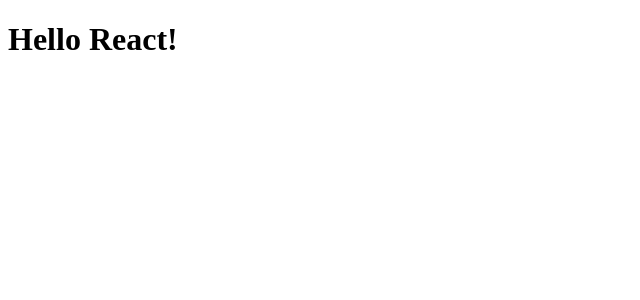
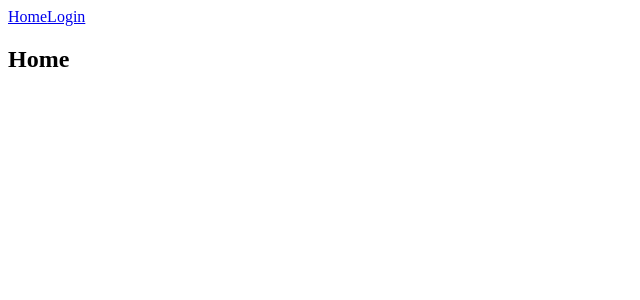
Before and after one commit to MarcoTUM/Groceryou_Frontend, a React (Create React App) app: page / in a window 1280 px wide. Shown: the top 300 px of the page, without its empty margins (0-640 px from the left). Built offline with nearby package versions, Linux system fonts and the light colour scheme.

Commit message:
Added simple react router.

```diff
--- a/package.json
+++ b/package.json
@@ -8,6 +8,7 @@
     "@testing-library/user-event": "^7.2.1",
     "react": "^16.13.1",
     "react-dom": "^16.13.1",
+    "react-router-dom": "^5.2.0",
     "react-scripts": "3.4.1"
   },
   "scripts": {
--- a/public/index.html
+++ b/public/index.html
@@ -1,13 +1,14 @@
 <!DOCTYPE html>
 <html lang="en">
-  <head>
-    <meta charset="utf-8" />
-    <meta name="viewport" content="width=device-width, initial-scale=1" />
-    <title>React App</title>
-  </head>
-  <body>
 
-    <div id="root"></div>
+<head>
+  <meta charset="utf-8" />
+  <meta name="viewport" content="width=device-width, initial-scale=1" />
+  <title>Groceryou</title>
+</head>
 
-  </body>
+<body>
+  <div id="app"></div>
+</body>
+
 </html>
--- /dev/null
+++ b/src/App.js
@@ -0,0 +1,34 @@
+import React from 'react';
+
+import {
+    BrowserRouter as Router,
+    Switch,
+    Route
+} from 'react-router-dom';
+
+import StartpageView from './views/HomeView';
+import UserLoginView from './views/UserLoginView';
+
+class App extends React.Component {
+    constructor(props) {
+        super(props);
+        this.state = {
+            title: "Groceryou",
+        };
+    }
+
+    render() {
+        return (
+            <div>
+                <Router>
+                    <Switch>
+                        <Route exact path="/" component={StartpageView} />
+                        <Route path="/login" component={UserLoginView} />
+                    </Switch>
+                </Router>
+            </div>
+        );
+    }
+}
+
+export default App;
--- /dev/null
+++ b/src/components/NavBar.js
@@ -0,0 +1,23 @@
+import React from 'react';
+
+import { Link } from 'react-router-dom';
+
+class NavBar extends React.Component {
+    constructor(props) {
+        super(props);
+        this.state = {
+            title: "Groceryou",
+        };
+    }
+
+    render() {
+        return (
+            <nav>
+                <Link to="/">Home</Link>
+                <Link to="/login">Login</Link>
+            </nav>
+        );
+    }
+}
+
+export default NavBar;
--- a/src/index.js
+++ b/src/index.js
@@ -1,6 +1,6 @@
 import React from 'react';
 import ReactDOM from 'react-dom';
 
-const myfirstelement = <h1>Hello React!</h1>
+import App from './App';
 
-ReactDOM.render(myfirstelement, document.getElementById('root'));
+ReactDOM.render(<App />, document.getElementById('app'));
--- /dev/null
+++ b/src/views/HomeView.js
@@ -0,0 +1,22 @@
+import React from 'react';
+import NavBar from '../components/NavBar';
+
+class HomeView extends React.Component {
+    constructor(props) {
+        super(props);
+        this.state = {
+            title: "Groceryou",
+        };
+    }
+
+    render() {
+        return (
+            <main>
+                <NavBar />
+                <h2>Home</h2>
+            </main>
+        );
+    }
+}
+
+export default HomeView;
--- /dev/null
+++ b/src/views/UserLoginView.js
@@ -0,0 +1,20 @@
+import React from 'react';
+
+class UserLoginView extends React.Component {
+    constructor(props) {
+        super(props);
+        this.state = {
+            title: "Groceryou",
+        };
+    }
+
+    render() {
+        return (
+            <main>
+                <h2>User Login</h2>
+            </main>
+        );
+    }
+}
+
+export default UserLoginView;
```
Also changed, not shown: 1 other file (tests, documents, lock files or other folders).
